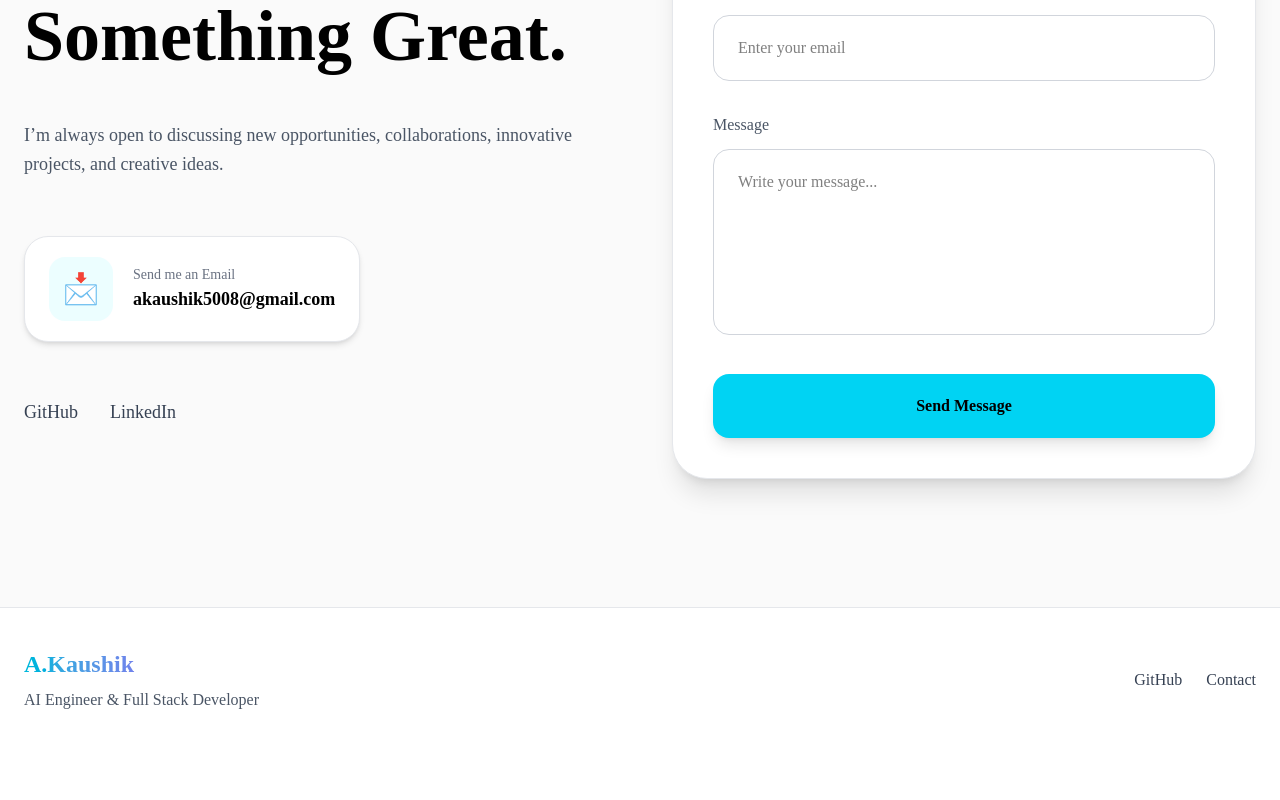
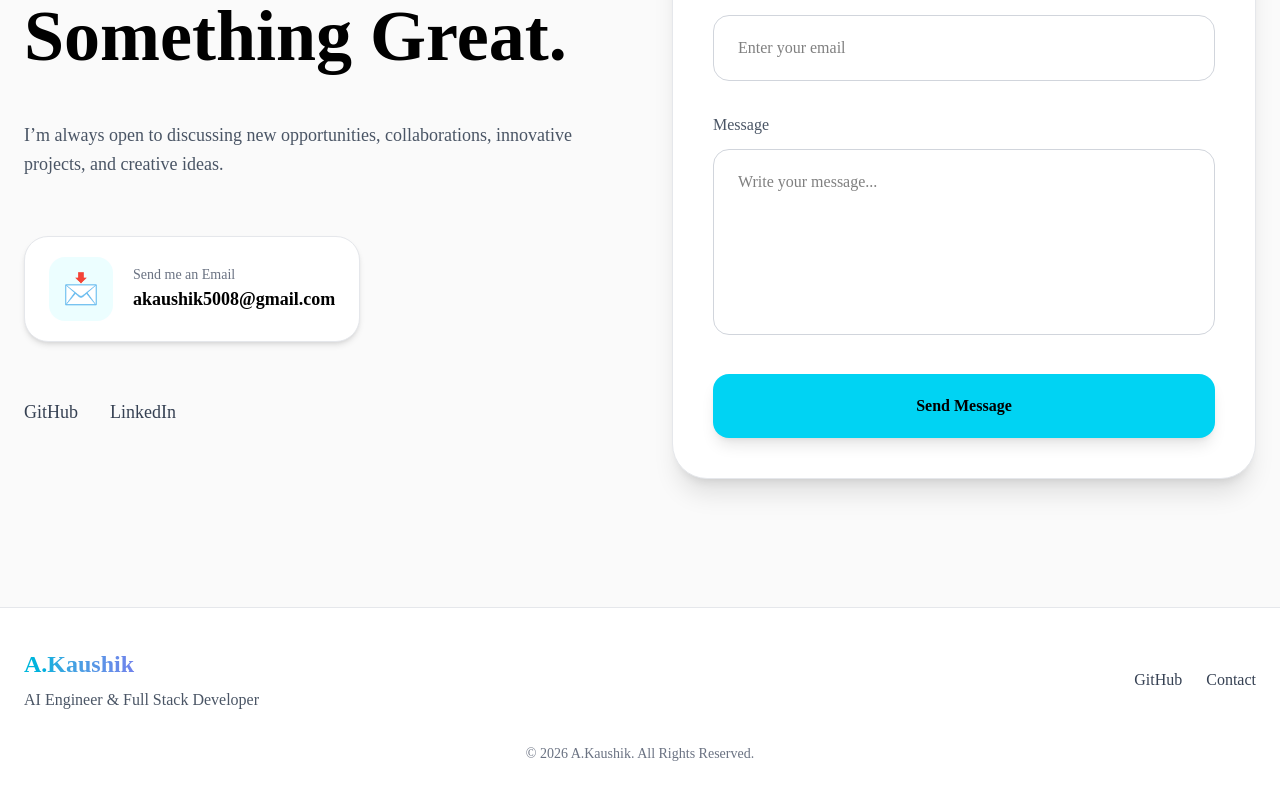
Before and after one commit to Akaushik3003/Ak, a Next.js app: page / in a window 1280 px wide. Shown: the part 4092-4892 px from the top of the page. Before the commit the page ends 4844 px from the top, so only its background shows below. Built offline with nearby package versions, Linux system fonts and the light colour scheme.

Commit message:
updated portfolio

```diff
--- a/src/components/Footer.tsx
+++ b/src/components/Footer.tsx
@@ -49,6 +49,13 @@ export default function Footer() {
 
       </motion.div>
 
+      {/* Bottom Copyright */}
+      <div className="mt-8 text-center">
+        <p className="text-gray-500 text-sm">
+          © 2026 A.Kaushik. All Rights Reserved.
+        </p>
+      </div>
+
     </footer>
   );
 }
```
